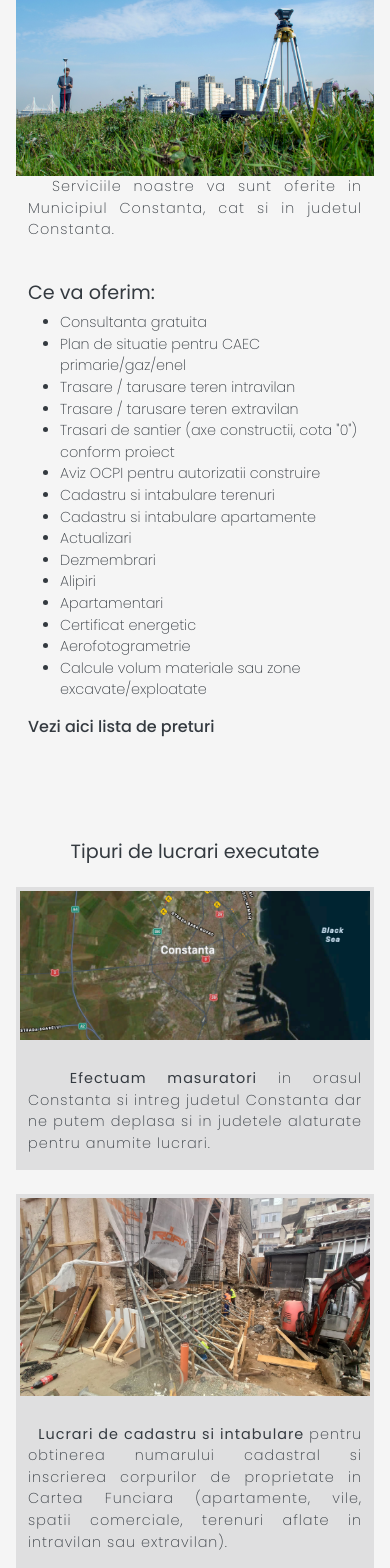
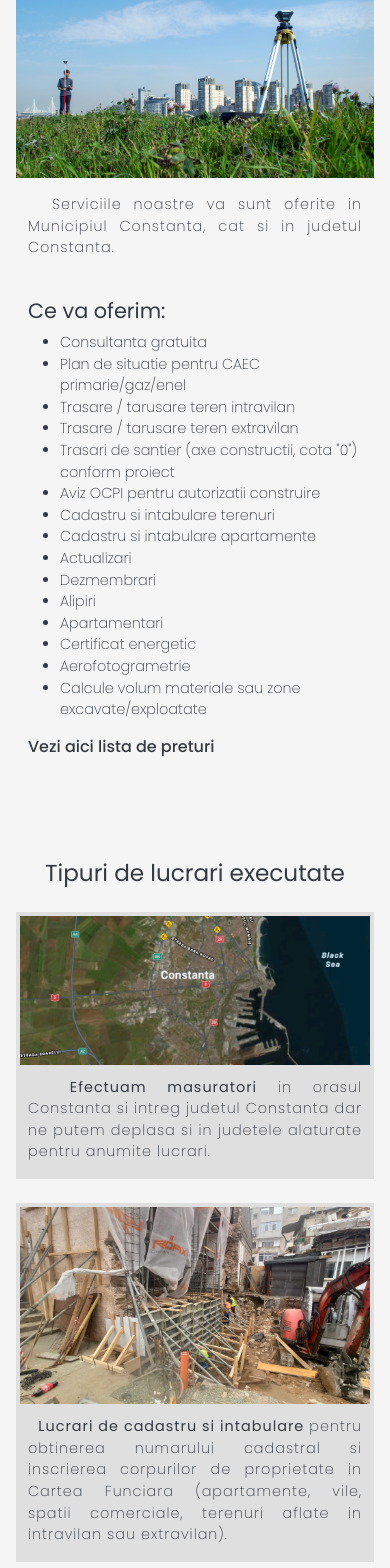
Before and after one commit to MocanuAlinD/cadastru, a Next.js app: page / in a window 390 px wide. Shown: the part 252-1820 px from the top of the page. Built offline with nearby package versions, Linux system fonts and the light colour scheme.

Commit message:
Fixed padding despreNoi

```diff
--- a/components/Lucrari.js
+++ b/components/Lucrari.js
@@ -5,7 +5,7 @@ const Lucrari = () => {
   return (
     <section id="cadastru">
       <div className={styles.container}>
-        <h3 className={"mb-4 text-center"}>Tipuri de lucrari executate</h3>
+        <h3 className={"mb-4 text-center fs-3"}>Tipuri de lucrari executate</h3>
         <div
           className={
             "row d-flex justify-content-center align-items-center flex-row mb-4 bg-dark bg-opacity-10"
@@ -16,7 +16,7 @@ const Lucrari = () => {
             alt="tipuri de lucrari"
             className={"m-0 p-0 col-12 col-lg-6 p-1 p-lg-0"}
           />
-          <p className={"col-12 col-lg-6 mt-4 mt-lg-0"}>
+          <p className={"col-12 col-lg-6 mt-2 mt-lg-0"}>
             &nbsp;&nbsp;<b>Efectuam masuratori</b> in orasul Constanta si intreg
             judetul Constanta dar ne putem deplasa si in judetele alaturate
             pentru anumite lucrari.
@@ -33,7 +33,7 @@ const Lucrari = () => {
             alt="img1"
             className={"m-0 p-0 col-12 col-lg-6 p-1 p-lg-0"}
           />
-          <p className={"col-12 col-lg-6 mt-4 mt-lg-0"}>
+          <p className={"col-12 col-lg-6 mt-2 mt-lg-0"}>
             &nbsp;&nbsp;<b>Lucrari de cadastru si intabulare</b> pentru
             obtinerea numarului cadastral si inscrierea corpurilor de
             proprietate in Cartea Funciara (apartamente, vile, spatii
@@ -51,7 +51,7 @@ const Lucrari = () => {
             alt="img1"
             className={"m-0 p-0 col-12 col-lg-6 p-1 p-lg-0"}
           />
-          <p className={"col-12 col-lg-6 mt-4 mt-lg-0"}>
+          <p className={"col-12 col-lg-6 mt-2 mt-lg-0"}>
             &nbsp;&nbsp;
             <b>
               Dezmembrari, alipiri, comasari, parcelari,intabulari constructii
@@ -72,7 +72,7 @@ const Lucrari = () => {
             alt="certificat energetic"
             className={"m-0 p-0 col-12 col-lg-6 p-1 p-lg-0"}
           />
-          <p className={"col-12 col-lg-6 mt-4 mt-lg-0"}>
+          <p className={"col-12 col-lg-6 mt-2 mt-lg-0"}>
             &nbsp;&nbsp;<b>Certificat energetic.</b> Un audit energetic al unei
             cladiri reprezintă o analiză ce are rolul de a identifica
             caracteristicile termice ale constructiei. <br />
@@ -94,7 +94,7 @@ const Lucrari = () => {
             alt="volume"
             className={"m-0 p-0 col-12 col-lg-6 p-1 p-lg-0"}
           />
-          <p className={"col-12 col-lg-6 mt-4 mt-lg-0"}>
+          <p className={"col-12 col-lg-6 mt-2 mt-lg-0"}>
             &nbsp;&nbsp;<b>Calcule volum</b> materiale sau zone excavate /
             exploatate.
           </p>
--- a/components/Prezentare.js
+++ b/components/Prezentare.js
@@ -9,7 +9,7 @@ const Prezentare = () => {
         <h3 className={"mb-4"}>Despre noi</h3>
         <div className={"row d-flex justify-content-center align-items-center flex-row mb-4"}>
           <img className={"m-0 p-0 col-12 col-md-6"} src="/gps.jpg" alt="Prezentare" />
-          <p className="col-12 col-md-6">
+          <p className="col-12 col-md-6 mt-3 mt-md-0">
             &nbsp;&nbsp;Serviciile noastre va sunt oferite in Municipiul Constanta, cat si
             in judetul Constanta.
           </p>
--- a/styles/sections.module.scss
+++ b/styles/sections.module.scss
@@ -28,7 +28,7 @@
   }
 
   h3 {
-    font-size: 1.2rem;
+    font-size: 1.3rem;
     font-weight: 400;
     width: 100%;
   }
```
